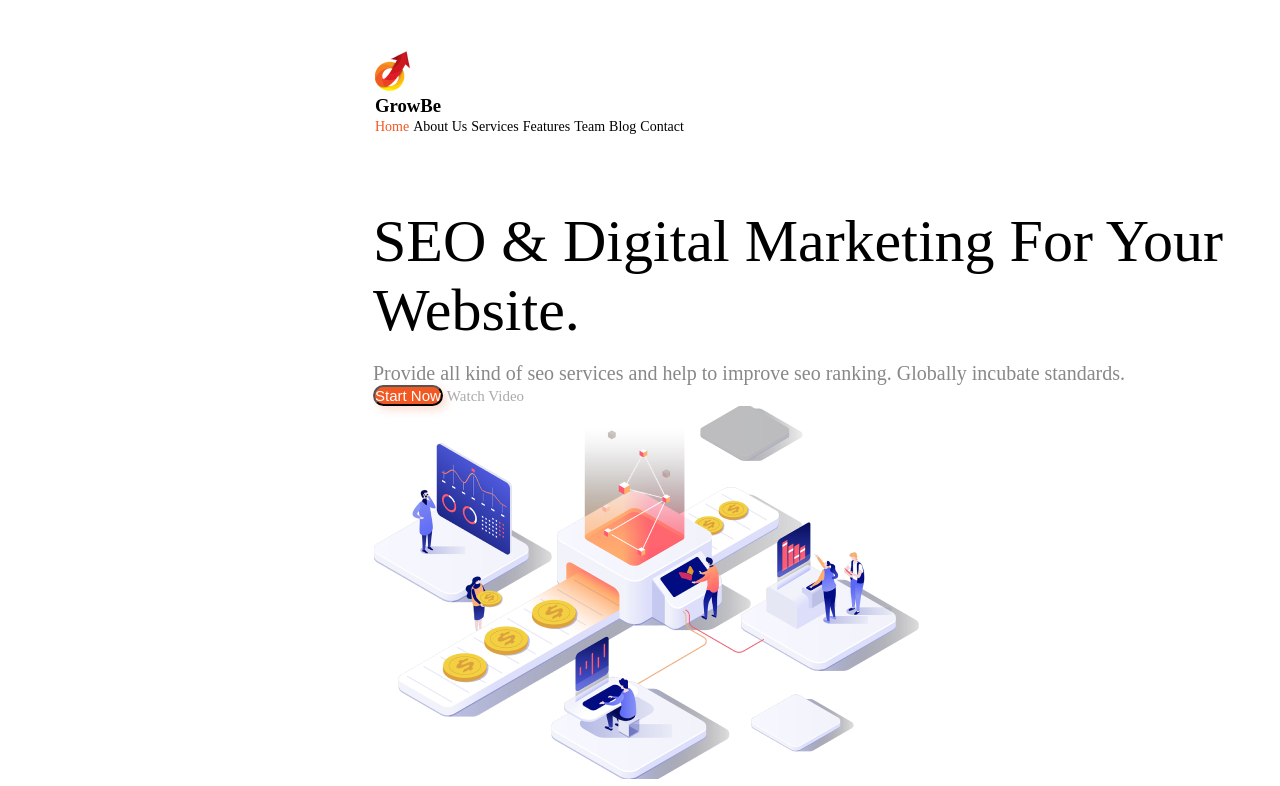
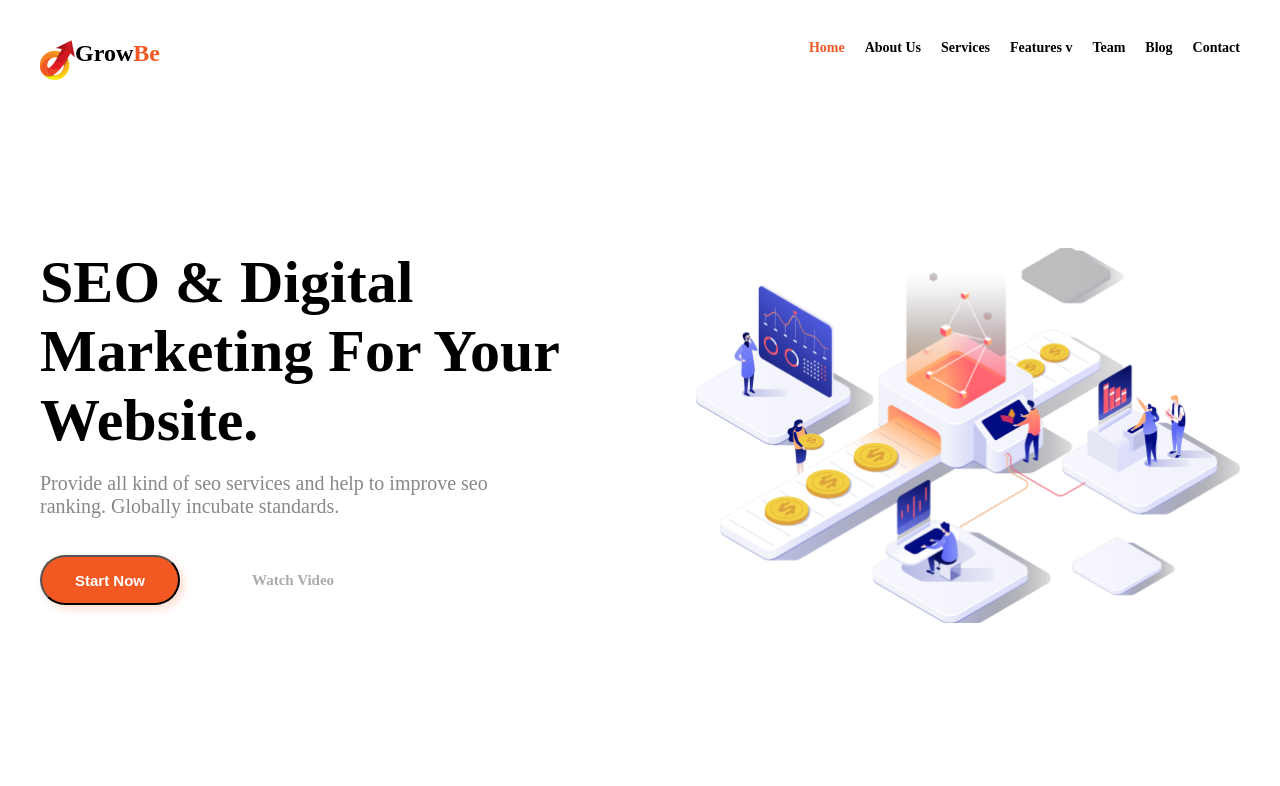
Before and after one commit to OlesiaKud/html-CSS, a plain HTML site: page homework_3/index.html in a window 1280 px wide. Shown: the top 786 px of the page. Drawn offline with Linux system fonts and the light colour scheme; a web font is replaced by a local one.

Commit message:
домашнее задание N4

```diff
--- a/homework_3/index.html
+++ b/homework_3/index.html
@@ -9,33 +9,39 @@
 </head>
 
 <body>
-    <div class="header">
+    <div class="header center">
+        <div class=".growbe top__logo">
             <img src="img/logo.png" alt="logo GrowBe">
-        <h3>GrowBe</h3>
+            <span class="grow">Grow</span>
+            <span class="be">Be</span>
+        </div>
         <nav class="head__menu">
             <a class="link__home" href="#">Home</a>
             <a class="link" href="#">About Us</a>
             <a class="link" href="#">Services</a>
-            <a class="link" href="#">Features</a>
+            <a class="link" href="#">Features v</a>
             <a class="link" href="#">Team</a>
             <a class="link" href="#">Blog</a>
             <a class="link" href="#">Contact</a>
         </nav>
+    </div>
 
-    </div>
-    <div class="top__content">
+    <div class="top__content center">
+        <div class="top__left">
             <h1 class="top__header">SEO & Digital Marketing For Your Website.</h1>
             <h3 class="top__info">Provide all kind of seo services and help to improve seo ranking. Globally incubate
                 standards.</h3>
             <div class="top__button">
                 <button class="btn1">Start Now</button>
                 <a class="btn2" href="#">Watch Video</a>
-
             </div>
+        </div>
+        <div class="top__right">
             <img class="top_img" src="img/pngfind 1.png" alt="изображение">
         </div>
+    </div>
 
-    <div class="top__logo">
+    <div class="top__logo center">
         <img src="img/1.png" alt="liva">
         <img src="img/6.png" alt="kanba">
         <img src="img/3.png" alt="amara">
@@ -44,7 +50,6 @@
         <img src="img/6-1.png" alt="kanba">
     </div>
 
-
 </body>
 
 </html>
--- a/homework_3/style.css
+++ b/homework_3/style.css
@@ -1,6 +1,50 @@
 * {
     margin: 0;
     padding: 0;
+}
+
+.center {
+    margin-right: calc(50% - 600px);
+    margin-left: calc(50% - 600px);
+}
+
+html {
+    width: 100%;
+    height: 100%;
+}
+
+body {
+    background: #FFF;
+    font-family: "Gilroy"
+}
+
+@font-face {
+    font-family: "Gilroy";
+    src: url("../homework_3/fonts/Gilroy-Regular.ttf") format(" woff2"),
+        url("../homework_3/fonts/Gilroy-Regular.ttf") format("truetype");
+    font-weight: normal;
+    font-style: normal;
+
+
+    font-family: "Gilroy";
+    src: url("../homework_3/fonts/Gilroy-Bold.ttf") format(" woff2"),
+        url("../homework_3/fonts/Gilroy-Bold.ttf") format("truetype");
+    font-weight: 700;
+    font-style: normal;
+
+    font-family: "Gilroy";
+    src: url("../homework_3/fonts/Gilroy-SemiBold.ttf") format(" woff2"),
+        url("../homework_3/fonts/Gilroy-SemiBold.ttf") format("truetype");
+    font-weight: 600;
+    font-style: normal;
+
+    font-family: "Gilroy";
+    src: url("../homework_3/fonts/Gilroy-Medium.ttf") format(" woff2"),
+        url("../homework_3/fonts/Gilroy-Medium.ttf") format("truetype");
+    font-weight: 500;
+    font-style: normal;
+
+
 }
 
 a {
@@ -10,75 +54,135 @@ a {
     text-decoration: none;
 }
 
+
+
 .header {
-    margin-top: 51px;
-    margin-left: 375px;
+    margin-top: 40px;
+    display: flex;
+    flex-direction: row;
+    justify-content: space-between;
+    align-items: stretch;
+}
 
+.grow {
+    color: #000;
+    font-size: 24px;
+    font-style: normal;
+    font-weight: 700;
+    line-height: normal;
+}
+
+.be {
+    color: #F25822;
+    font-size: 24px;
+    font-style: normal;
+    font-weight: 700;
+    line-height: normal;
+}
+
+.growbe {
+    display: flex;
+    max-height: 40px;
 }
 
 .head__menu {
+    display: flex;
     flex-direction: row;
-    justify-content: center;
-    /* text-align: -webkit-match-parent; */
+    justify-content: right;
+    gap: 20px;
 }
 
 .link__home {
     color: #F25822;
     font-size: 14px;
-    font-weight: 400;
+    font-weight: 600;
 }
 
 .link {
     color: #000;
     font-size: 14px;
-    font-weight: 400;
+    font-weight: 600;
 }
 
 .top__content {
     margin-top: 72px;
-    margin-left: 373px;
     margin-bottom: 162px;
+    display: flex;
+    flex-direction: row;
+    justify-content: space-between;
+    align-items: stretch;
+}
+
+.top__left {
+    display: flex;
+    flex-direction: column;
+    align-items: flex-start;
+
 }
 
 .top__header {
-    padding: 74px 1025px 314 px 373px;
+    max-width: 522px;
+    max-height: 222px;
+    /* padding: 74px 1025px 314 px 373px; */
     color: #000;
     font-size: 60px;
     font-style: normal;
-    font-weight: 400;
+    font-weight: 700;
     line-height: normal;
 }
 
 .top__info {
+    max-width: 466px;
+    max-height: 48px;
     padding-top: 17px;
-    padding: 313px 1081px 249 px 373 px;
+    /* padding: 313px 1081px 249 px 373 px; */
     color: #888;
     font-size: 20px;
     font-style: normal;
-    font-weight: 400;
+    font-weight: 500;
     line-height: normal;
 }
 
+.top__button {
+    padding-top: 37px;
+    display: flex;
+    flex-direction: row;
+    flex-wrap: wrap;
+    align-items: center;
+    gap: 72px;
+}
+
 .btn1 {
+    width: 140px;
+    height: 50px;
+    flex-shrink: 0;
+
     border-radius: 50px;
     background: #F25822;
     box-shadow: 4px 4px 8px 0px rgba(242, 88, 34, 0.20);
     color: #FFF;
     font-size: 15px;
     font-style: normal;
-    font-weight: 400;
+    font-weight: 700;
     line-height: normal;
 }
 
 .btn2 {
     color: #AAA;
     font-size: 15px;
-    font-weight: 400;
+    font-weight: 700;
+}
+
+.top_img {
+    width: 545px;
+    height: 375px;
 }
 
 .top__logo {
-    margin-top: 97px;
-    margin-bottom: 96px;
-    margin-left: 345px;
-    /* margin-right: 375px; */
+    padding-bottom: 96px;
+    display: flex;
+    flex-direction: row;
+    flex-wrap: wrap;
+    justify-content: space-around;
+    align-content: center;
 }
```
Lines whose indentation alone changed are shown as unchanged.
